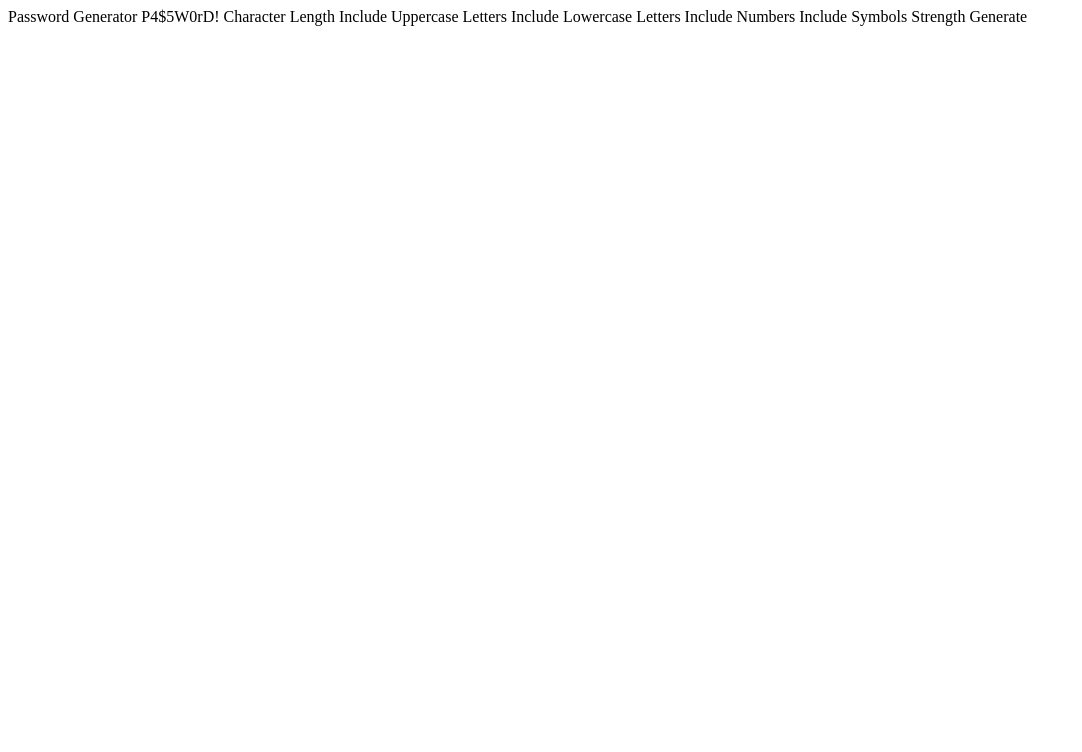
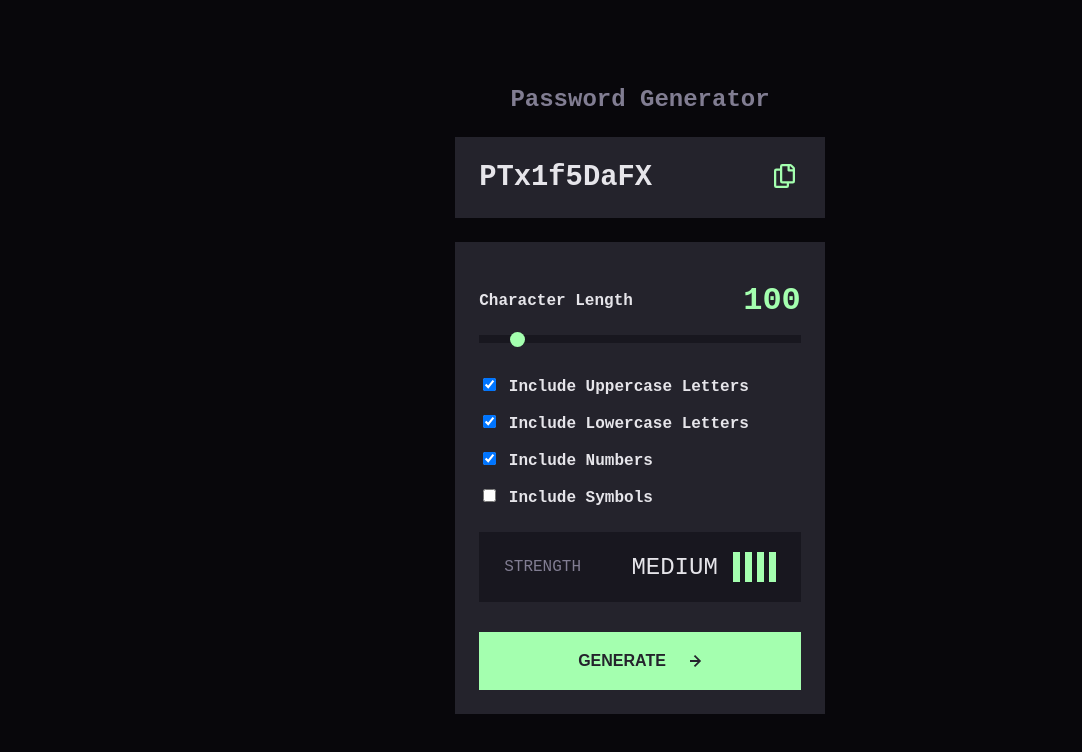
Before and after one commit to ktscates/password-generator-app, a plain HTML site: page index.html in a window 1280 px wide. Shown: the whole page, without its empty margins (0-1082 px from the left). Drawn offline with Linux system fonts and the light colour scheme.

Commit message:
ui implementation:

```diff
--- a/index.html
+++ b/index.html
@@ -10,11 +10,63 @@
       sizes="32x32"
       href="./assets/images/favicon-32x32.png"
     />
+    <link rel="stylesheet" href="styles.css" />
 
     <title>Frontend Mentor | Password generator app</title>
+
+    <script src="script.js"></script>
   </head>
   <body>
-    Password Generator P4$5W0rD! Character Length Include Uppercase Letters
-    Include Lowercase Letters Include Numbers Include Symbols Strength Generate
+    <h1>Password Generator</h1>
+
+    <div class="password-output">
+      <span>PTx1f5DaFX</span>
+      <button>
+        <img src="assets/images/icon-copy.svg" alt="copy-icon" />
+      </button>
+    </div>
+
+    <div class="password-generator">
+      <div class="progress_bar">
+        <label for="length">
+          Character Length
+          <span id="length-label">100</span>
+        </label>
+
+        <input
+          type="range"
+          id="length"
+          value="10"
+          oninput="updateLengthLabel(this.value)"
+        />
+      </div>
+
+      <div class="character-types">
+        <label>
+          <input type="checkbox" checked /> Include Uppercase Letters
+        </label>
+        <label>
+          <input type="checkbox" checked /> Include Lowercase Letters
+        </label>
+        <label> <input type="checkbox" checked /> Include Numbers </label>
+        <label> <input type="checkbox" /> Include Symbols </label>
+      </div>
+
+      <div class="strength">
+        <span>Strength</span>
+        <div class="strength-bar">
+          <h6>Medium</h6>
+          <div class="filled"></div>
+          <div class="filled"></div>
+          <div class="filled"></div>
+          <div class="filled"></div>
+        </div>
+      </div>
+
+      <button class="generate-btn">
+        <span>GENERATE</span>
+        <img src="assets/images/icon-arrow-right.svg" alt="right-arrow" />
+      </button>
+    </div>
   </body>
 </html>
--- a/styles.css
+++ b/styles.css
@@ -0,0 +1,167 @@
+body {
+  display: flex;
+  flex-direction: column;
+  justify-content: center;
+  align-items: center;
+  height: 100vh;
+  background-color: #08070b;
+  font-family: "JetBrains Mono", monospace;
+  margin: 0;
+}
+
+h1 {
+  margin: 0 0 1.5rem;
+  color: #817d92;
+  font-size: 1.5em;
+  font-weight: bold;
+}
+
+.password-output {
+  background-color: #24232c;
+  color: #e6e5ea;
+  padding: 1.5rem;
+  font-size: 1.2em;
+  margin-bottom: 1.5rem;
+  display: flex;
+  justify-content: space-between;
+  align-items: center;
+  width: 25.125vw;
+}
+
+.password-output span {
+  display: inline-block;
+  font-size: 1.5em;
+  font-weight: bold;
+}
+
+.password-output button {
+  background: none;
+  border: none;
+  color: #e6e5ea;
+  cursor: pointer;
+}
+
+.password-generator {
+  background-color: #24232c;
+  padding: 1.5rem;
+  width: 25.125vw;
+  color: #e6e5ea;
+}
+
+.progress_bar {
+  margin-bottom: 2rem;
+}
+
+#length-label {
+  float: right;
+  font-size: 2em;
+  color: #a4ffaf;
+  font-weight: bold;
+}
+
+.progress_bar label,
+.progress_bar input {
+  display: flex;
+  flex-direction: row;
+  gap: 1rem;
+  justify-content: space-between;
+  margin: 1rem 0;
+  font-size: 1em;
+  place-items: center;
+  font-weight: 600;
+}
+
+.progress_bar input[type="range"] {
+  -webkit-appearance: none;
+  appearance: none;
+  width: 100%;
+  height: 8px;
+  background: #18171f;
+  margin: 1rem 0;
+}
+
+.progress_bar input[type="range"]::-webkit-slider-thumb {
+  -webkit-appearance: none;
+  appearance: none;
+  width: 15px;
+  height: 15px;
+  border-radius: 50%;
+  background: #a4ffaf;
+  cursor: pointer;
+}
+
+.progress_bar input[type="range"]::-moz-range-thumb {
+  width: 15px;
+  height: 15px;
+  border-radius: 50%;
+  background: #a4ffaf;
+  cursor: pointer;
+}
+
+.character-types {
+  display: flex;
+  flex-direction: column;
+  justify-content: flex-start;
+  gap: 1rem;
+  font-weight: 600;
+}
+
+.strength {
+  display: flex;
+  justify-content: space-between;
+  align-items: flex-start;
+  place-items: center;
+  margin: 25px 0px 30px 0px;
+  padding: 20px 25px;
+  background-color: #18171f;
+}
+
+.strength span {
+  text-transform: uppercase;
+  color: #817d92;
+  font-weight: 500;
+}
+
+.strength h6 {
+  font-size: 1.5em;
+  color: #e6e5ea;
+  font-weight: 500;
+  display: flex;
+  place-items: center;
+  margin: 0px 10px 0px 0px;
+  text-transform: uppercase;
+}
+
+.strength-bar {
+  display: flex;
+  gap: 5px;
+}
+
+.strength-bar div {
+  width: 7px;
+  height: 30px;
+  background-color: #444;
+  border: #e6e5ea;
+  display: flex;
+  place-items: center;
+}
+
+.strength-bar .filled {
+  background-color: #a4ffaf;
+}
+
+.generate-btn {
+  width: 100%;
+  background-color: #a4ffaf;
+  color: #24232c;
+  border: none;
+  padding: 20px 20px;
+  cursor: pointer;
+  font-size: 1em;
+  font-weight: 600;
+  display: flex;
+  flex-direction: row;
+  justify-content: center;
+  place-items: center;
+  gap: 1.5rem;
+}
```
